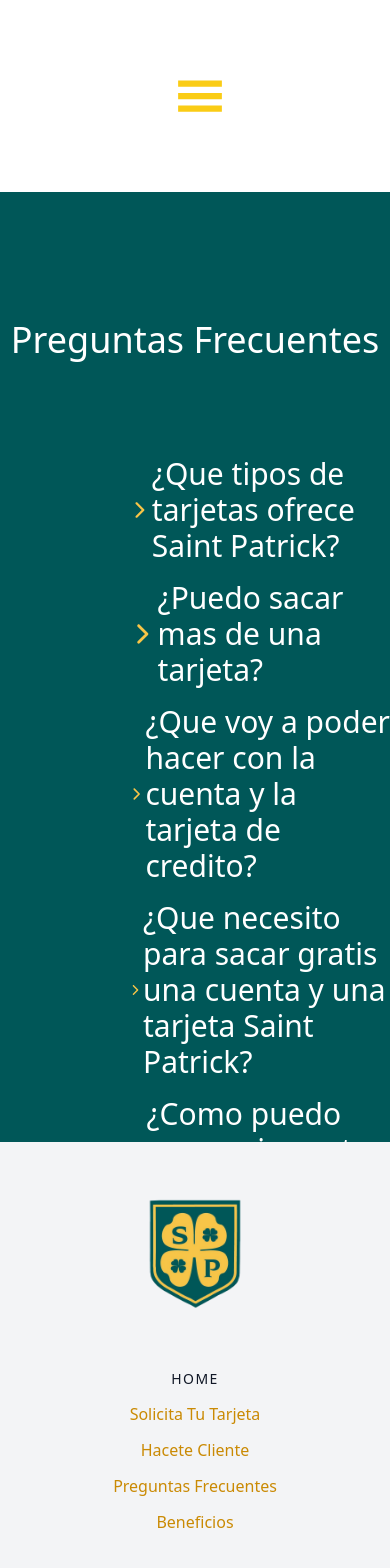
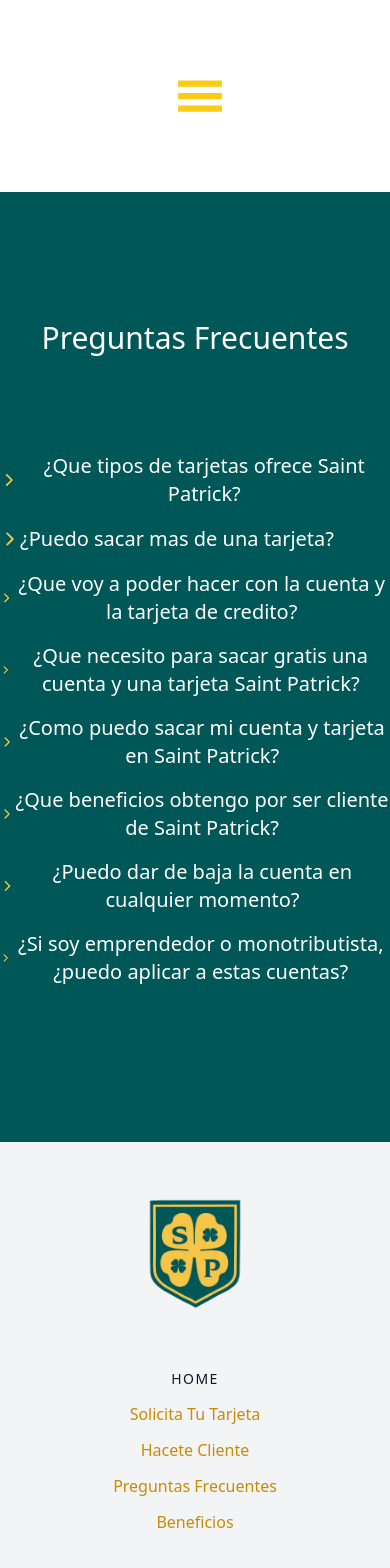
Before and after one commit to FedeSabi/Banco-saint-patrick, a React (Vite) app in the folder front/: page /PreguntasFrecuentes in a window 390 px wide. Shown: the top 1568 px of the page. Built offline with nearby package versions, Linux system fonts and the light colour scheme; a web font is replaced by a local one.

Commit message:
responsive xs & xl preguntas frecuentes

```diff
--- a/front/src/Pages/PreguntasFrecuentes.jsx
+++ b/front/src/Pages/PreguntasFrecuentes.jsx
@@ -4,18 +4,18 @@
   return (
     <div className="bg-customGreen h-[950px]">
         <div>
-            <h1 className="text-white text-4xl text-center mb-24 pt-32">Preguntas Frecuentes</h1>
+            <h1 className="text-white xs:text-3xl xl:text-4xl text-center mb-24 pt-32">Preguntas Frecuentes</h1>
         </div>
-        <div className="text-white text-left ml-32 text-3xl font-almarai">
-            <p  className="mb-4 flex items-center">
-            <IoIosArrowForward className="text-customYellow w-[60px] h-[50px]" />¿Que tipos de tarjetas ofrece Saint Patrick?</p>
-            <p className="mb-4 flex items-center"><IoIosArrowForward className="text-customYellow w-[60px] h-[50px]" />¿Puedo sacar mas de una tarjeta?</p>
-            <p className="mb-4 flex items-center"><IoIosArrowForward className="text-customYellow w-[60px] h-[50px]" />¿Que voy a poder hacer con la cuenta y la tarjeta de credito?</p>
-            <p className="mb-4 flex items-center"><IoIosArrowForward className="text-customYellow w-[60px] h-[50px]" />¿Que necesito para sacar gratis una cuenta y una tarjeta Saint Patrick?</p>
-            <p className="mb-4 flex items-center"><IoIosArrowForward className="text-customYellow w-[60px] h-[50px]" />¿Como puedo sacar mi cuenta y tarjeta en Saint Patrick?</p>
-            <p className="mb-4 flex items-center"><IoIosArrowForward className="text-customYellow w-[60px] h-[50px]" />¿Que beneficios obtengo por ser cliente de Saint Patrick?</p>
-            <p className="mb-4 flex items-center"><IoIosArrowForward className="text-customYellow w-[60px] h-[50px]" />¿Puedo dar de baja la cuenta en cualquier momento?</p>
-            <p className="mb-4 flex items-center"><IoIosArrowForward className="text-customYellow w-[60px] h-[50px]" />¿Si soy emprendedor o monotributista,¿puedo aplicar a estas cuentas?</p>
+        <div className="text-white xs:text-center xl:text-left xl:ml-32 xs:text-xl xl:text-3xl font-almarai">
+            <p className="mb-4 flex items-center">
+            <IoIosArrowForward className="text-customYellow xs:[40px] xl:w-[60px] xs:h-[30px] xl:h-[50px]" />¿Que tipos de tarjetas ofrece Saint Patrick?</p>
+            <p className="mb-4 flex items-center"><IoIosArrowForward className="text-customYellow xs:[40px] xl:w-[60px] xs:h-[30px] xl:h-[50px]" />¿Puedo sacar mas de una tarjeta?</p>
+            <p className="mb-4 flex items-center"><IoIosArrowForward className="text-customYellow xs:[40px] xl:w-[60px] xs:h-[30px] xl:h-[50px]" />¿Que voy a poder hacer con la cuenta y la tarjeta de credito?</p>
+            <p className="mb-4 flex items-center"><IoIosArrowForward className="text-customYellow xs:[40px] xl:w-[60px] xs:h-[30px] xl:h-[50px]" />¿Que necesito para sacar gratis una cuenta y una tarjeta Saint Patrick?</p>
+            <p className="mb-4 flex items-center"><IoIosArrowForward className="text-customYellow xs:[40px] xl:w-[60px] xs:h-[30px] xl:h-[50px]" />¿Como puedo sacar mi cuenta y tarjeta en Saint Patrick?</p>
+            <p className="mb-4 flex items-center"><IoIosArrowForward className="text-customYellow xs:[40px] xl:w-[60px] xs:h-[30px] xl:h-[50px]" />¿Que beneficios obtengo por ser cliente de Saint Patrick?</p>
+            <p className="mb-4 flex items-center"><IoIosArrowForward className="text-customYellow xs:[40px] xl:w-[60px] xs:h-[30px] xl:h-[50px]" />¿Puedo dar de baja la cuenta en cualquier momento?</p>
+            <p className="mb-4 flex items-center"><IoIosArrowForward className="text-customYellow xs:[40px] xl:w-[60px] xs:h-[30px] xl:h-[50px]" />¿Si soy emprendedor o monotributista,¿puedo aplicar a estas cuentas?</p>
         </div>
     </div>
   )
```
